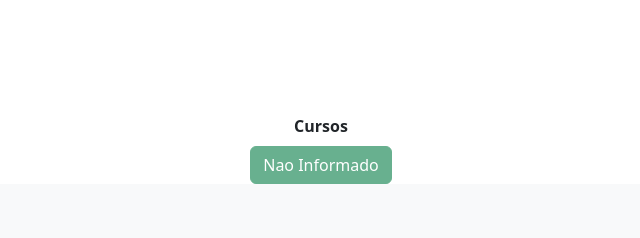
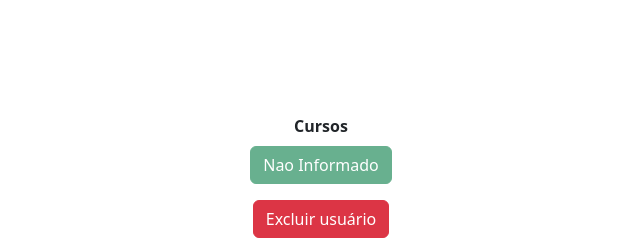
Before and after one commit to CanezPython/primeirositepython, a Flask app: page /perfil in a window 1280 px wide. Shown: the part 742-980 px from the top of the page, without its empty margins (319-959 px from the left). Before the commit the page ends 926 px from the top, so only its background shows below. Run offline with Flask 3, Linux system fonts and the light colour scheme; the visitor is signed in with stand-in values (Sample User, id 1); data that the repository does not hold is empty.

Commit message:
Add user deletion form and course buttons
Added a form to delete the user along with course buttons.

```diff
--- a/siteum/templates/perfil.html
+++ b/siteum/templates/perfil.html
@@ -34,6 +34,16 @@
             {% for curso in current_user.cursos.split(';') %}
                 <button type="button" class="btn btn-success mt-2" disabled>{{ curso }}</button>
             {% endfor %}
+            <form action="{{ url_for('excluir_usuario', usuario_id=current_user.id) }}"
+                method="POST"
+                class="mt-3">
+
+                <button type="submit" class="btn btn-danger">
+                    Excluir usuário
+                </button>
+
+            </form>
+
         </div>
     </div>
 
```
